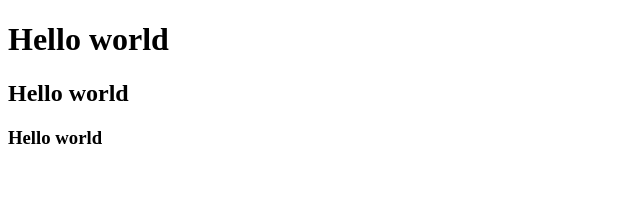
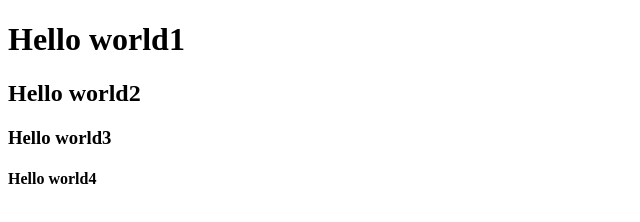
Before and after one commit to Kleomax/First-repository, a plain HTML site: page index.html in a window 1280 px wide. Shown: the whole page, without its empty margins (0-640 px from the left). Drawn offline with Linux system fonts and the light colour scheme.

Commit message:
New commit

```diff
--- a/index.html
+++ b/index.html
@@ -4,11 +4,12 @@
     <meta charset="UTF-8">
     <meta http-equiv="X-UA-Compatible" content="IE=edge">
     <meta name="viewport" content="width=device-width, initial-scale=1.0">
-    <title>Document</title>
+    <title>New git project</title>
 </head>
 <body>
-    <h1>Hello world</h1>
-    <h2>Hello world</h2>
-    <h3>Hello world</h3>
+    <h1>Hello world1</h1>
+    <h2>Hello world2</h2>
+    <h3>Hello world3</h3>
+    <h4>Hello world4</h4>
 </body>
 </html>
```
